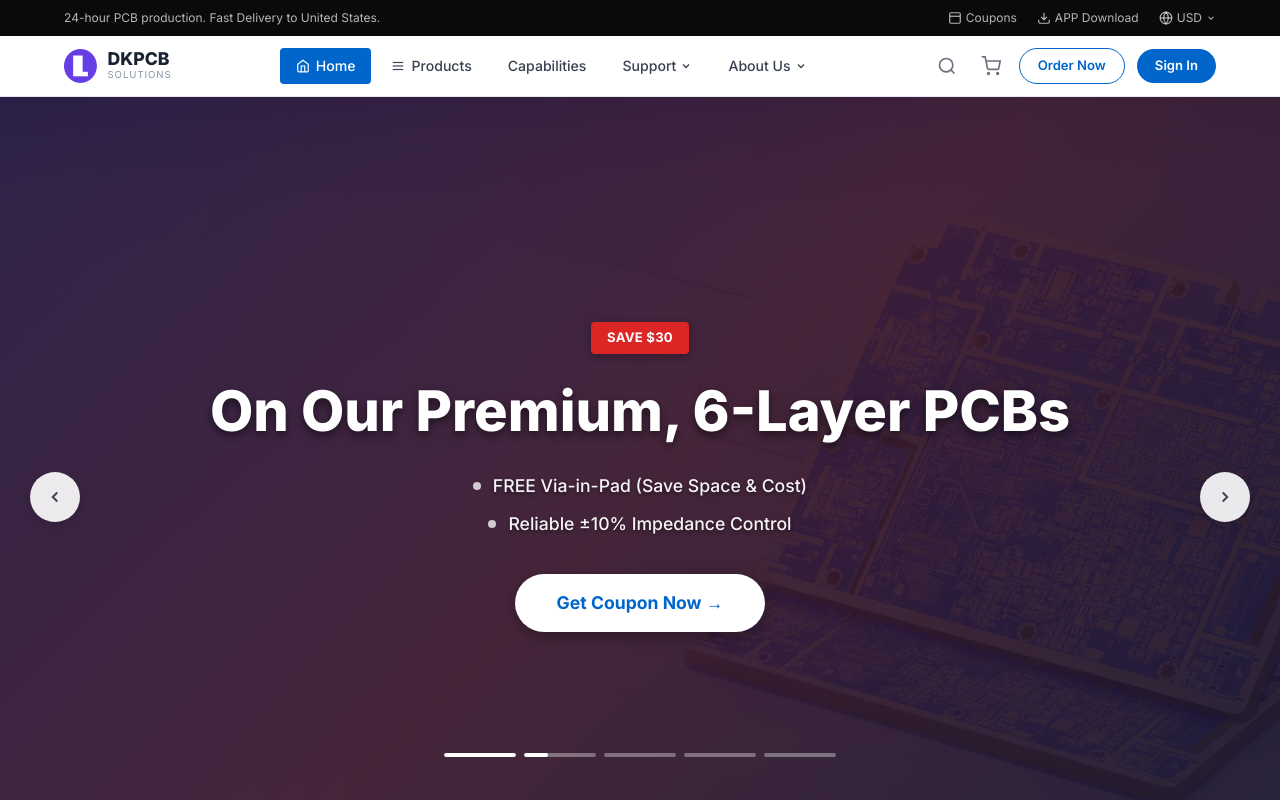
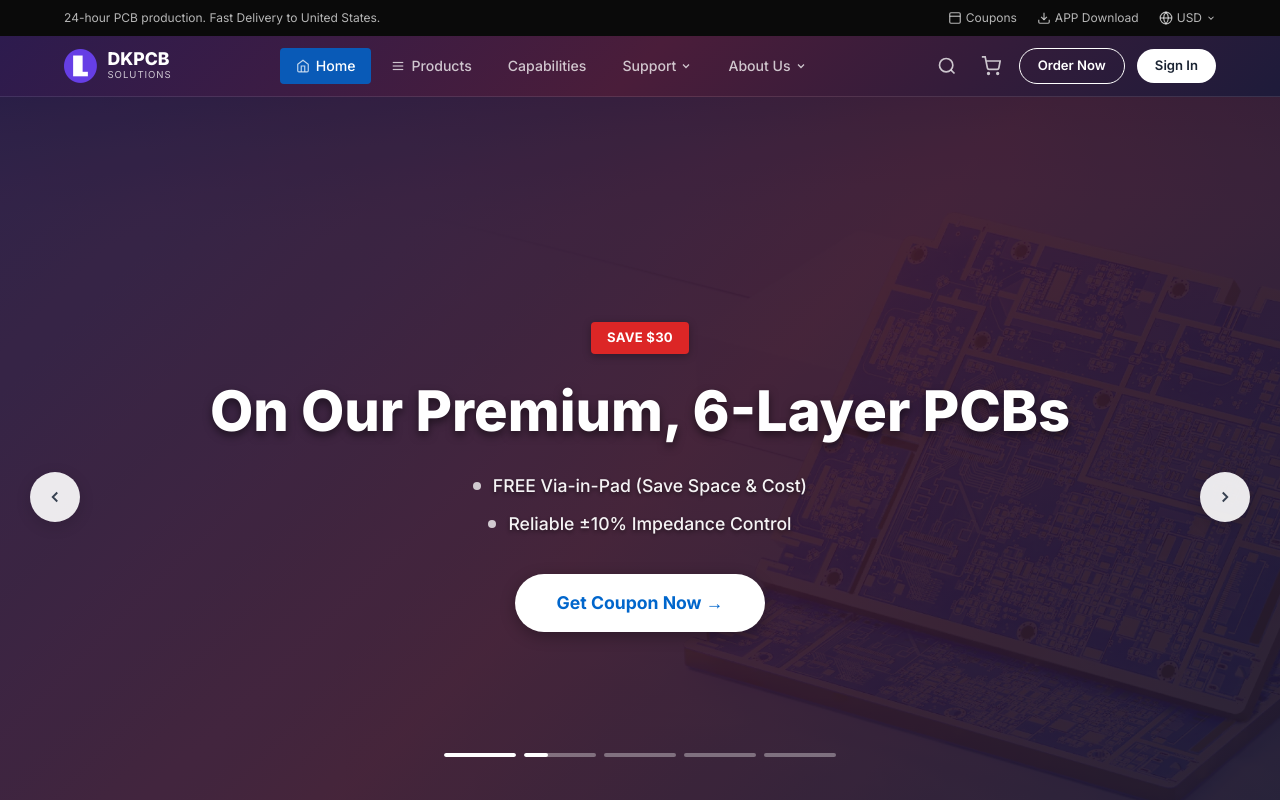
Before and after one commit to byairthome-source/dkpcb-website, a Next.js app: page / in a window 1280 px wide. Shown: the top 800 px of the page. Built offline with nearby package versions, Linux system fonts and the light colour scheme.

Commit message:
feat: 导航栏背景随 banner slide 渐变切换，文字颜色自适应

```diff
--- a/src/components/HeroSection.tsx
+++ b/src/components/HeroSection.tsx
@@ -189,7 +189,23 @@ const banners = [
 export function HeroBanner() {
   const [active, setActive] = useState(0)
   const [loaded, setLoaded] = useState<number[]>([])
-  const [progress, setProgress] = useState(0)  // 0~100
+  const [progress, setProgress] = useState(0)
+
+  // Sync navbar background with banner slide
+  useEffect(() => {
+    const b = banners[active]
+    document.documentElement.style.setProperty('--nav-bg', b.bgGradient)
+    document.documentElement.style.setProperty('--nav-text', b.textColor)
+    document.documentElement.style.setProperty('--nav-text-muted', 'rgba(255,255,255,0.75)')
+    document.documentElement.style.setProperty('--nav-border', 'rgba(255,255,255,0.15)')
+    // Cleanup when unmount
+    return () => {
+      document.documentElement.style.removeProperty('--nav-bg')
+      document.documentElement.style.removeProperty('--nav-text')
+      document.documentElement.style.removeProperty('--nav-text-muted')
+      document.documentElement.style.removeProperty('--nav-border')
+    }
+  }, [active])  // 0~100
 
   const INTERVAL = 5000  // 每张5秒
 
--- a/src/components/Navbar.tsx
+++ b/src/components/Navbar.tsx
@@ -79,15 +79,15 @@ export default function Navbar() {
         </div>
       </div>
 
-      {/* Main Nav */}
+      {/* Main Nav - background synced with banner slide via CSS variable */}
       <nav style={{
         position: 'sticky',
         top: 0,
         zIndex: 100,
-        background: '#ffffff',
-        borderBottom: '1px solid #e5e7eb',
+        background: 'var(--nav-bg, #ffffff)',
+        borderBottom: '1px solid rgba(255,255,255,0.1)',
         boxShadow: scrolled ? '0 2px 12px rgba(0,0,0,0.06)' : 'none',
-        transition: 'box-shadow 0.3s',
+        transition: 'background 0.8s ease-in-out, box-shadow 0.3s',
       }}>
         <div style={{
           maxWidth: '1200px',
@@ -102,8 +102,8 @@ export default function Navbar() {
           <Link href="/" style={{ display: 'flex', alignItems: 'center', gap: '10px', textDecoration: 'none', flexShrink: 0 }}>
             <img src="/pages/dkpcb-logo.png" alt="DKPCB" style={{ height: '34px', width: 'auto' }} />
             <div>
-              <div style={{ fontSize: '1.1rem', fontWeight: 800, color: '#1a2332', lineHeight: 1 }}>DKPCB</div>
-              <div style={{ fontSize: '0.6rem', color: '#8896a6', letterSpacing: '0.1em', textTransform: 'uppercase' }}>Solutions</div>
+              <div style={{ fontSize: '1.1rem', fontWeight: 800, color: 'var(--nav-text, #1a2332)', lineHeight: 1, transition: 'color 0.3s' }}>DKPCB</div>
+              <div style={{ fontSize: '0.6rem', color: 'var(--nav-text-muted, #8896a6)', letterSpacing: '0.1em', textTransform: 'uppercase', transition: 'color 0.3s' }}>Solutions</div>
             </div>
           </Link>
 
@@ -114,12 +114,12 @@ export default function Navbar() {
               display: 'flex', alignItems: 'center', gap: '6px',
               padding: '7px 16px', borderRadius: '4px',
               fontSize: '0.88rem', fontWeight: 500,
-              color: pathname === '/' ? '#ffffff' : '#374151',
+              color: pathname === '/' ? 'var(--nav-text, #ffffff)' : 'var(--nav-text-muted, #374151)',
               textDecoration: 'none',
-              background: pathname === '/' ? '#0066cc' : 'transparent',
+              background: pathname === '/' ? 'rgba(0,102,204,0.85)' : 'transparent',
               transition: 'all 0.15s',
             }}>
-              <svg width="14" height="14" viewBox="0 0 24 24" fill="none" stroke="currentColor" strokeWidth="2"><path d="M3 9l9-7 9 7v11a2 2 0 0 1-2 2H5a2 2 0 0 1-2-2z"/><polyline points="9 22 9 12 15 12 15 22"/></svg>
+              <svg width="14" height="14" viewBox="0 0 24 24" fill="none" stroke="var(--nav-text-muted, currentColor)" strokeWidth="2"><path d="M3 9l9-7 9 7v11a2 2 0 0 1-2 2H5a2 2 0 0 1-2-2z"/><polyline points="9 22 9 12 15 12 15 22"/></svg>
               Home
             </Link>
 
@@ -128,12 +128,12 @@ export default function Navbar() {
               display: 'flex', alignItems: 'center', gap: '6px',
               padding: '7px 16px', borderRadius: '4px',
               fontSize: '0.88rem', fontWeight: 500,
-              color: pathname.startsWith('/products') ? '#ffffff' : '#374151',
+              color: pathname.startsWith('/products') ? 'var(--nav-text, #ffffff)' : 'var(--nav-text-muted, #374151)',
               textDecoration: 'none',
-              background: pathname.startsWith('/products') ? '#0066cc' : 'transparent',
+              background: pathname.startsWith('/products') ? 'rgba(0,102,204,0.85)' : 'transparent',
               transition: 'all 0.15s',
             }}>
-              <svg width="14" height="14" viewBox="0 0 24 24" fill="none" stroke="currentColor" strokeWidth="2"><line x1="3" y1="12" x2="21" y2="12"/><line x1="3" y1="6" x2="21" y2="6"/><line x1="3" y1="18" x2="21" y2="18"/></svg>
+              <svg width="14" height="14" viewBox="0 0 24 24" fill="none" stroke="var(--nav-text-muted, currentColor)" strokeWidth="2"><line x1="3" y1="12" x2="21" y2="12"/><line x1="3" y1="6" x2="21" y2="6"/><line x1="3" y1="18" x2="21" y2="18"/></svg>
               Products
             </Link>
 
@@ -141,9 +141,9 @@ export default function Navbar() {
               display: 'flex', alignItems: 'center', gap: '6px',
               padding: '7px 16px', borderRadius: '4px',
               fontSize: '0.88rem', fontWeight: 500,
-              color: pathname.startsWith('/about') ? '#ffffff' : '#374151',
+              color: pathname.startsWith('/about') ? 'var(--nav-text, #ffffff)' : 'var(--nav-text-muted, #374151)',
               textDecoration: 'none',
-              background: pathname.startsWith('/about') ? '#0066cc' : 'transparent',
+              background: pathname.startsWith('/about') ? 'rgba(0,102,204,0.85)' : 'transparent',
               transition: 'all 0.15s',
             }}>
               Capabilities
@@ -155,13 +155,13 @@ export default function Navbar() {
                 display: 'flex', alignItems: 'center', gap: '4px',
                 padding: '7px 16px', borderRadius: '4px',
                 fontSize: '0.88rem', fontWeight: 500,
-                color: '#374151',
+                color: 'var(--nav-text-muted, #374151)',
                 cursor: 'pointer',
-                background: menuOpen === 'support' ? '#f0f7ff' : 'transparent',
+                background: menuOpen === 'support' ? 'rgba(255,255,255,0.12)' : 'transparent',
                 transition: 'all 0.15s',
               }}>
                 Support
-                <svg width="12" height="12" viewBox="0 0 24 24" fill="none" stroke="currentColor" strokeWidth="2.5"><polyline points="6 9 12 15 18 9"/></svg>
+                <svg width="12" height="12" viewBox="0 0 24 24" fill="none" stroke="var(--nav-text-muted, currentColor)" strokeWidth="2.5"><polyline points="6 9 12 15 18 9"/></svg>
               </span>
               {menuOpen === 'support' && (
                 <div style={{
@@ -193,13 +193,13 @@ export default function Navbar() {
                 display: 'flex', alignItems: 'center', gap: '4px',
                 padding: '7px 16px', borderRadius: '4px',
                 fontSize: '0.88rem', fontWeight: 500,
-                color: '#374151',
+                color: 'var(--nav-text-muted, #374151)',
                 cursor: 'pointer',
-                background: menuOpen === 'about' ? '#f0f7ff' : 'transparent',
+                background: menuOpen === 'about' ? 'rgba(255,255,255,0.12)' : 'transparent',
                 transition: 'all 0.15s',
               }}>
                 About Us
-                <svg width="12" height="12" viewBox="0 0 24 24" fill="none" stroke="currentColor" strokeWidth="2.5"><polyline points="6 9 12 15 18 9"/></svg>
+                <svg width="12" height="12" viewBox="0 0 24 24" fill="none" stroke="var(--nav-text-muted, currentColor)" strokeWidth="2.5"><polyline points="6 9 12 15 18 9"/></svg>
               </span>
               {menuOpen === 'about' && (
                 <div style={{
@@ -230,25 +230,25 @@ export default function Navbar() {
           <div style={{ display: 'flex', alignItems: 'center', gap: '12px', flexShrink: 0 }}>
             {/* Search */}
             <button style={{ background: 'none', border: 'none', cursor: 'pointer', padding: '6px', display: 'flex', alignItems: 'center', justifyContent: 'center' }}>
-              <svg width="20" height="20" viewBox="0 0 24 24" fill="none" stroke="#6b7280" strokeWidth="2"><circle cx="11" cy="11" r="8"/><line x1="21" y1="21" x2="16.65" y2="16.65"/></svg>
+              <svg width="20" height="20" viewBox="0 0 24 24" fill="none" stroke="var(--nav-text-muted, #6b7280)" strokeWidth="2"><circle cx="11" cy="11" r="8"/><line x1="21" y1="21" x2="16.65" y2="16.65"/></svg>
             </button>
             {/* Cart */}
             <button style={{ background: 'none', border: 'none', cursor: 'pointer', padding: '6px', display: 'flex', alignItems: 'center', justifyContent: 'center' }}>
-              <svg width="20" height="20" viewBox="0 0 24 24" fill="none" stroke="#6b7280" strokeWidth="2"><circle cx="9" cy="21" r="1"/><circle cx="20" cy="21" r="1"/><path d="M1 1h4l2.68 13.39a2 2 0 0 0 2 1.61h9.72a2 2 0 0 0 2-1.61L23 6H6"/></svg>
+              <svg width="20" height="20" viewBox="0 0 24 24" fill="none" stroke="var(--nav-text-muted, #6b7280)" strokeWidth="2"><circle cx="9" cy="21" r="1"/><circle cx="20" cy="21" r="1"/><path d="M1 1h4l2.68 13.39a2 2 0 0 0 2 1.61h9.72a2 2 0 0 0 2-1.61L23 6H6"/></svg>
             </button>
             {/* Order Now */}
             <Link href="/products" style={{
               display: 'inline-flex', alignItems: 'center',
-              background: '#fff', color: '#0066cc', fontWeight: 600, fontSize: '0.82rem',
+              background: 'transparent', color: 'var(--nav-text, #0066cc)', fontWeight: 600, fontSize: '0.82rem',
               padding: '7px 18px', borderRadius: '20px', textDecoration: 'none',
-              border: '1px solid #0066cc', transition: 'all 0.2s',
+              border: '1px solid var(--nav-text, #0066cc)', transition: 'all 0.2s',
             }}>
               Order Now
             </Link>
             {/* Sign In */}
             <Link href="/login" style={{
               display: 'inline-flex', alignItems: 'center',
-              background: '#0066cc', color: '#fff', fontWeight: 600, fontSize: '0.82rem',
+              background: 'var(--nav-text, #0066cc)', color: 'var(--nav-bg, #fff)', fontWeight: 600, fontSize: '0.82rem',
               padding: '7px 18px', borderRadius: '20px', textDecoration: 'none',
               transition: 'all 0.2s',
             }}>
```
